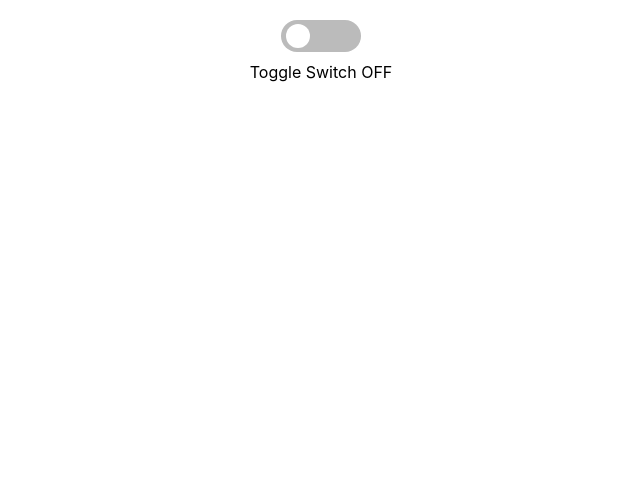
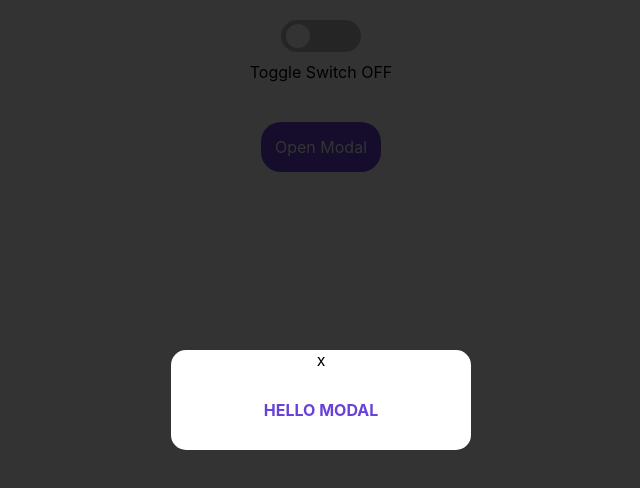
Before and after one commit to violet9503/Practice_wanted_preonboarding, a React (Create React App) app: page / in a window 1280 px wide. Shown: the top 488 px of the page, without its empty margins (319-959 px from the left). Built offline with nearby package versions, Linux system fonts and the light colour scheme.

Commit message:
Modal 컴포넌트 최종 완성

```diff
--- a/src/App.js
+++ b/src/App.js
@@ -1,11 +1,29 @@
 import "./App.css";
 import Toggle from "./component/Toggle";
+import Modal from "./component/Modal";
 import Animate from "./Animate";
+import styled from "styled-components";
+
+const ComponentWrapper = styled.div`
+  display: flex;
+  align-items: center;
+  justify-content: center;
+  flex-direction: column;
+
+  & + & {
+    margin-top: 40px;
+  }
+`;
 
 function App() {
   return (
     <div className="App">
-      <Toggle />
+      <ComponentWrapper>
+        <Toggle />
+      </ComponentWrapper>
+      <ComponentWrapper>
+        <Modal />
+      </ComponentWrapper>
       {/* <Animate /> */}
     </div>
   );
--- /dev/null
+++ b/src/component/Modal.js
@@ -0,0 +1,86 @@
+import React, { useState } from "react";
+import styled, { css } from "styled-components";
+
+const ModalBlock = styled.div`
+  position: fixed;
+  background-color: rgba(0, 0, 0, 0.8);
+  width: 100%;
+  height: 100%;
+  top: 0;
+  left: 0;
+  display: none;
+  align-items: center;
+  justify-content: center;
+
+  ${({ modal }) =>
+    modal &&
+    css`
+      display: flex;
+    `}
+`;
+
+const ModalDialog = styled.div`
+  background-color: white;
+  width: 300px;
+  height: 100px;
+  align-items: center;
+  justify-content: center;
+  border-radius: 15px;
+
+  & .cancel-button {
+    height: 20%;
+    display: flex;
+    align-items: center;
+    justify-content: center;
+
+    span {
+      cursor: pointer;
+    }
+  }
+
+  & .modal-messege {
+    height: 80%;
+    display: flex;
+    align-items: center;
+    justify-content: center;
+    color: #6741d9;
+    font-weight: 700;
+  }
+`;
+
+const ModalButton = styled.div`
+  width: 120px;
+  height: 50px;
+  border-radius: 20px;
+  background-color: #6741d9;
+  color: white;
+  display: flex;
+  box-sizing: border-box;
+  cursor: pointer;
+  align-items: center;
+  justify-content: center;
+`;
+
+function Modal() {
+  const [modal, setModal] = useState(true);
+
+  const onModal = () => {
+    setModal((prevState) => !prevState);
+  };
+
+  return (
+    <>
+      <ModalBlock modal={modal}>
+        <ModalDialog>
+          <div className="cancel-button">
+            <span onClick={onModal}>x</span>
+          </div>
+          <div className="modal-messege">HELLO MODAL</div>
+        </ModalDialog>
+      </ModalBlock>
+      <ModalButton onClick={onModal}>Open Modal</ModalButton>
+    </>
+  );
+}
+
+export default Modal;
```
Also changed, not shown: 1 other file (tests, documents, lock files or other folders).
